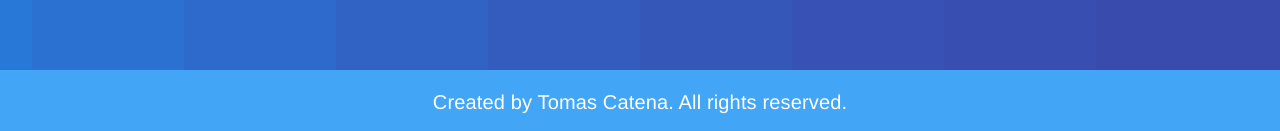
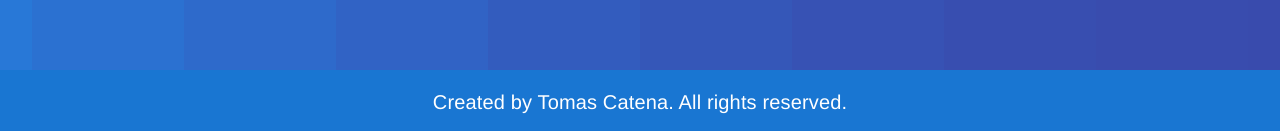
Before and after one commit to tomascatena/color-project, a React app: page / in a window 1280 px wide. Shown: the part 778-909 px from the top of the page. Built offline with nearby package versions, Linux system fonts and the light colour scheme.

Commit message:
add page transition, fix styling bugs

```diff
--- a/src/App.scss
+++ b/src/App.scss
@@ -5,22 +5,52 @@
   padding: 0;
 }
 
+::-webkit-scrollbar {
+  /* Handle */
+  width: 12px;
+  background-color: #F5F5F5;
+
   /* Track */
-::-webkit-scrollbar-track {
+  &-track {
     background-color: #F5F5F5;
     border-radius: 10px;
     box-shadow: inset 0 0 6px rgba(0,0,0,0.3);
   }
 
-/* Handle */
-::-webkit-scrollbar {
-  background-color: #F5F5F5;
-  width: 12px;
-}
-
   /* Handle on hover */
-::-webkit-scrollbar-thumb {
+  &-thumb {
     background-color: #555;
     border-radius: 10px;
     box-shadow: inset 0 0 6px rgba(0,0,0,.3);
   }
+}
+
+.page {
+  position: absolute;
+  left: 0;
+  right: 0;
+  top: 0;
+  /* transition: transform 0.3s ease-in; */
+
+  &-enter {
+    transform: translateX(100%);
+    opacity: 0;
+  }
+
+  &-enter-active {
+    transform: translateX(0);
+    opacity: 1;
+    transition: transform 350ms ease-in-out, opacity 650ms ease-in-out;
+  }
+
+  &-exit {
+    transform: translateX(0);
+    opacity: 1;
+  }
+
+  &-exit-active {
+    transform: translateX(-100%);
+    opacity: 0;
+    transition: transform 350ms ease-in-out, opacity 650ms ease-in-out;
+  }
+}
--- a/src/App.tsx
+++ b/src/App.tsx
@@ -1,18 +1,20 @@
 import './App.scss';
-import { BrowserRouter, Route, Routes } from 'react-router-dom';
+import {
+  CSSTransition,
+  TransitionGroup
+} from 'react-transition-group';
 import { ColorPalette } from '@/@types/typings';
-import { ThemeProvider } from '@mui/material/styles';
-import CssBaseline from '@mui/material/CssBaseline';
-import CustomBackdrop from '@/components/CustomBackdrop/CustomBackdrop';
+import {
+  Route,
+  Routes,
+  useLocation
+} from 'react-router-dom';
+import NewPalettePage from '@/pages/NewPalettePage/NewPalettePage';
 import PalettePageRoute from '@/routes/PalettePageRoute';
+import PalettesListPage from '@/pages/PalettesListPage/PalettesListPage';
 import React from 'react';
 import SingleColorPageRoute from '@/routes/SingleColorPageRoute';
-import lightTheme from '@/themes/lightTheme';
 import seedPalettes from '@/data/seedPalettes';
-
-// Lazy load Pages
-const PalettesListPageAsync = React.lazy(() => import(`@/pages/PalettesListPage/PalettesListPage`));
-const NewPalettePageAsync = React.lazy(() => import(`@/pages/NewPalettePage/NewPalettePage`));
 
 const App = () => {
   const savedPalettes = JSON.parse(localStorage.getItem(`palettes`) || `[]`);
@@ -39,24 +41,24 @@ const App = () => {
     });
   };
 
+  const location = useLocation();
+
   return (
-    <BrowserRouter>
-      <ThemeProvider theme={lightTheme}>
-        <CssBaseline />
-
-        <React.Suspense
-          fallback={
-            <CustomBackdrop
-              isOpen
-              message='Loading page...'
-            />
-          }
+    <Routes location={location}>
+      <Route
+        path='*'
+        element={
+          <TransitionGroup>
+            <CSSTransition
+              key={location.key}
+              timeout={500}
+              classNames='page'
             >
-          <Routes>
+              <Routes location={location}>
                 <Route
                   path="/"
                   element={
-                <PalettesListPageAsync
+                    <PalettesListPage
                       removePalette={removePalette}
                       palettes={palettes}
                     />
@@ -80,16 +82,19 @@ const App = () => {
                 <Route
                   path="/new-palette"
                   element={
-                <NewPalettePageAsync
+                    <NewPalettePage
                       palettes={palettes}
                       savePalette={savePalette}
                     />
                   }
                 />
               </Routes>
-        </React.Suspense>
-      </ThemeProvider>
-    </BrowserRouter >
+            </CSSTransition>
+          </TransitionGroup>
+        }
+      >
+      </Route>
+    </Routes>
   );
 };
 
--- a/src/components/Footer/Footer.styled.ts
+++ b/src/components/Footer/Footer.styled.ts
@@ -5,7 +5,7 @@ export const FooterContainer = styled(`footer`)(({ theme }) => ({
   alignItems: `center`,
   display: `flex`,
   fontSize: `1.2rem`,
-  fontWeight: 600,
+  fontWeight: 500,
   gap: theme.spacing(2),
   height: `2.5rem`,
   justifyContent: `space-between`,
@@ -18,12 +18,14 @@ export const FooterContainer = styled(`footer`)(({ theme }) => ({
 }));
 
 export const PaletteDescription = styled(`p`)(({ theme }) => ({
-  alignItems: `end`,
+  alignItems: `center`,
   display: `flex`,
   gap: theme.spacing(2),
 }));
 
 export const CopyrightText = styled(Typography)(({ theme }) => ({
+  paddingTop: theme.spacing(0.5),
+
   [theme.breakpoints.down(`sm`)]: {
     display: `none`,
   },
--- a/src/components/Footer/Footer.tsx
+++ b/src/components/Footer/Footer.tsx
@@ -22,10 +22,7 @@ const Footer = ({ palette }: Props) => {
 
   return (
     <FooterContainer>
-      <CopyrightText
-        variant="body1"
-        textAlign="center"
-      >
+      <CopyrightText variant="body1">
         Created by Tomas Catena. All rights reserved.
       </CopyrightText>
 
--- a/src/index.tsx
+++ b/src/index.tsx
@@ -1,9 +1,30 @@
+import { BrowserRouter as Router } from 'react-router-dom';
+import { ThemeProvider } from '@mui/material/styles';
 import App from './App';
+import CssBaseline from '@mui/material/CssBaseline';
+import CustomBackdrop from '@/components/CustomBackdrop/CustomBackdrop';
 import React from 'react';
 import ReactDOM from 'react-dom/client';
+import lightTheme from '@/themes/lightTheme';
 
 const root = ReactDOM.createRoot(
   document.getElementById(`root`) as HTMLElement
 );
 
-root.render(<App />);
+root.render(
+  <Router>
+    <ThemeProvider theme={lightTheme}>
+      <CssBaseline />
+
+      <React.Suspense
+        fallback={
+          <CustomBackdrop
+            isOpen
+            message='Loading page...'
+          />
+        }
+      ></React.Suspense>
+      <App />
+    </ThemeProvider>
+  </Router >
+);
--- a/src/pages/PalettesListPage/Footer/Footer.styled.ts
+++ b/src/pages/PalettesListPage/PageFooter/PageFooter.styled.ts
@@ -2,7 +2,7 @@ import { styled } from '@mui/system';
 
 export const FooterContainer = styled(`footer`)(({ theme }) => ({
   alignItems: `center`,
-  backgroundColor: theme.palette.primary.light,
+  backgroundColor: theme.palette.primary.main,
   color: theme.palette.primary.contrastText,
   display: `flex`,
   flexDirection: `column`,
--- a/src/pages/PalettesListPage/Footer/Footer.tsx
+++ b/src/pages/PalettesListPage/PageFooter/PageFooter.tsx
@@ -1,8 +1,8 @@
-import { FooterContainer } from './Footer.styled';
+import { FooterContainer } from './PageFooter.styled';
 import { Typography } from '@mui/material';
 import React from 'react';
 
-const Footer = () => {
+const PageFooter = () => {
   return (
     <FooterContainer>
       <Typography
@@ -15,4 +15,4 @@ const Footer = () => {
   );
 };
 
-export default Footer;
+export default PageFooter;
--- a/src/pages/PalettesListPage/PalettesListPage.tsx
+++ b/src/pages/PalettesListPage/PalettesListPage.tsx
@@ -17,8 +17,8 @@ import {
   TitleContainer,
 } from './PalettesListPage.styled';
 import { Typography } from '@mui/material';
-import Footer from './Footer/Footer';
 import MiniPalette from '@/components/MiniPalette/MiniPalette';
+import PageFooter from './PageFooter/PageFooter';
 import React from 'react';
 import useGetDeviceSeize from '@/hooks/useGetDeviceSize';
 
@@ -88,7 +88,7 @@ const PalettesListPage = ({
         </PalettesList>
       </Container>
 
-      <Footer />
+      <PageFooter />
     </PalettesListContainer>
   );
 };
--- a/src/routes/PalettePageRoute.tsx
+++ b/src/routes/PalettePageRoute.tsx
@@ -1,9 +1,8 @@
 import { ColorPalette } from '@/@types/typings';
 import { Navigate, useParams } from 'react-router-dom';
 import { findPalette } from '@/utils/findPalette/findPalette';
+import PalettePage from '@/pages/PalettePage/PalettePage';
 import React from 'react';
-
-const PalettePageAsync = React.lazy(() => import(`@/pages/PalettePage/PalettePage`));
 
 type Props = {
   palettes: ColorPalette[];
@@ -22,7 +21,7 @@ const PalettePageRoute = ({ palettes }: Props) => {
     return <Navigate to="/" />;
   }
 
-  return <PalettePageAsync palette={palette} />;
+  return <PalettePage palette={palette} />;
 };
 
 export default PalettePageRoute;
--- a/src/routes/SingleColorPageRoute.tsx
+++ b/src/routes/SingleColorPageRoute.tsx
@@ -2,8 +2,7 @@ import { ColorPalette } from '@/@types/typings';
 import { Navigate, useParams } from 'react-router-dom';
 import { findPalette } from '@/utils/findPalette/findPalette';
 import React from 'react';
-
-const SingleColorPageAsync = React.lazy(() => import(`@/pages/SingleColorPage/SingleColorPage`));
+import SingleColorPage from '@/pages/SingleColorPage/SingleColorPage';
 
 type Props = {
   palettes: ColorPalette[];
@@ -29,7 +28,7 @@ const SingleColorPageRoute = ({ palettes }: Props) => {
   }
 
   return (
-    <SingleColorPageAsync
+    <SingleColorPage
       colorId={colorId}
       palette={palette}
     />
```
Lines whose indentation alone changed are shown as unchanged.
